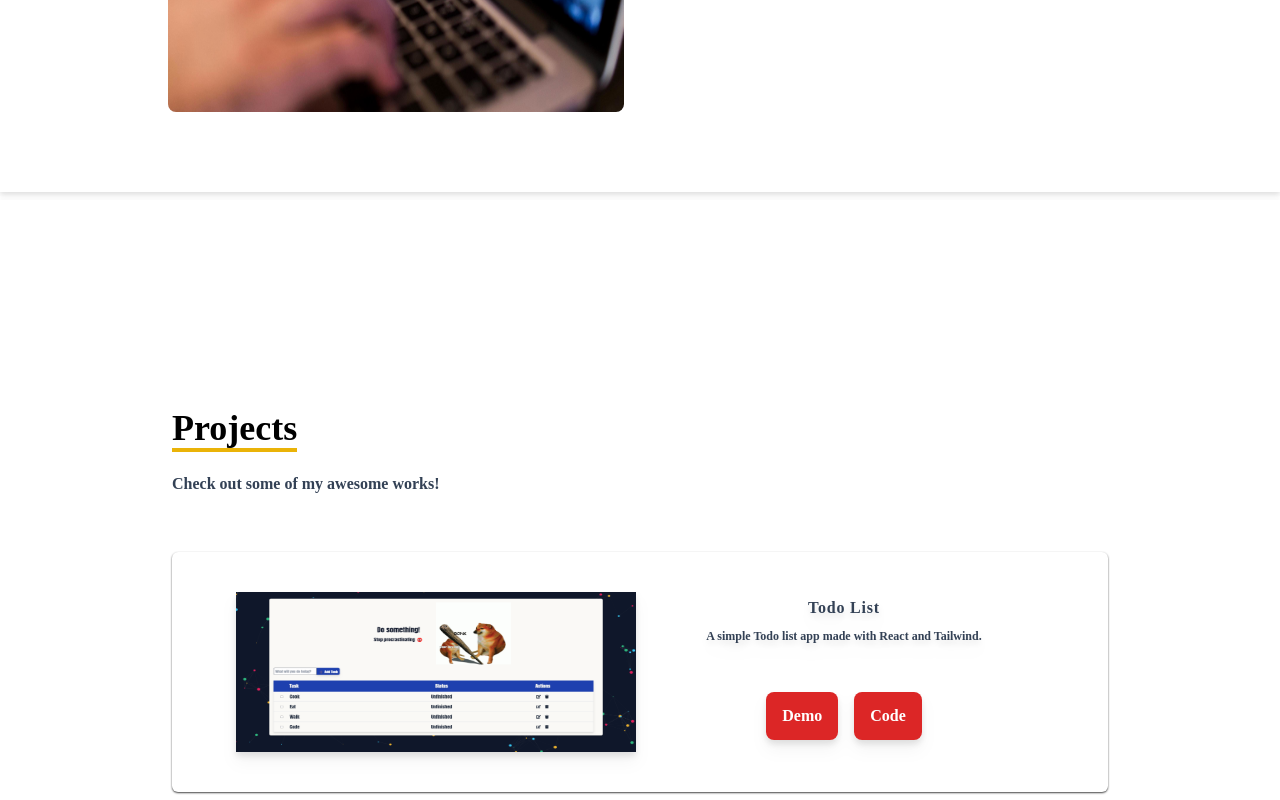
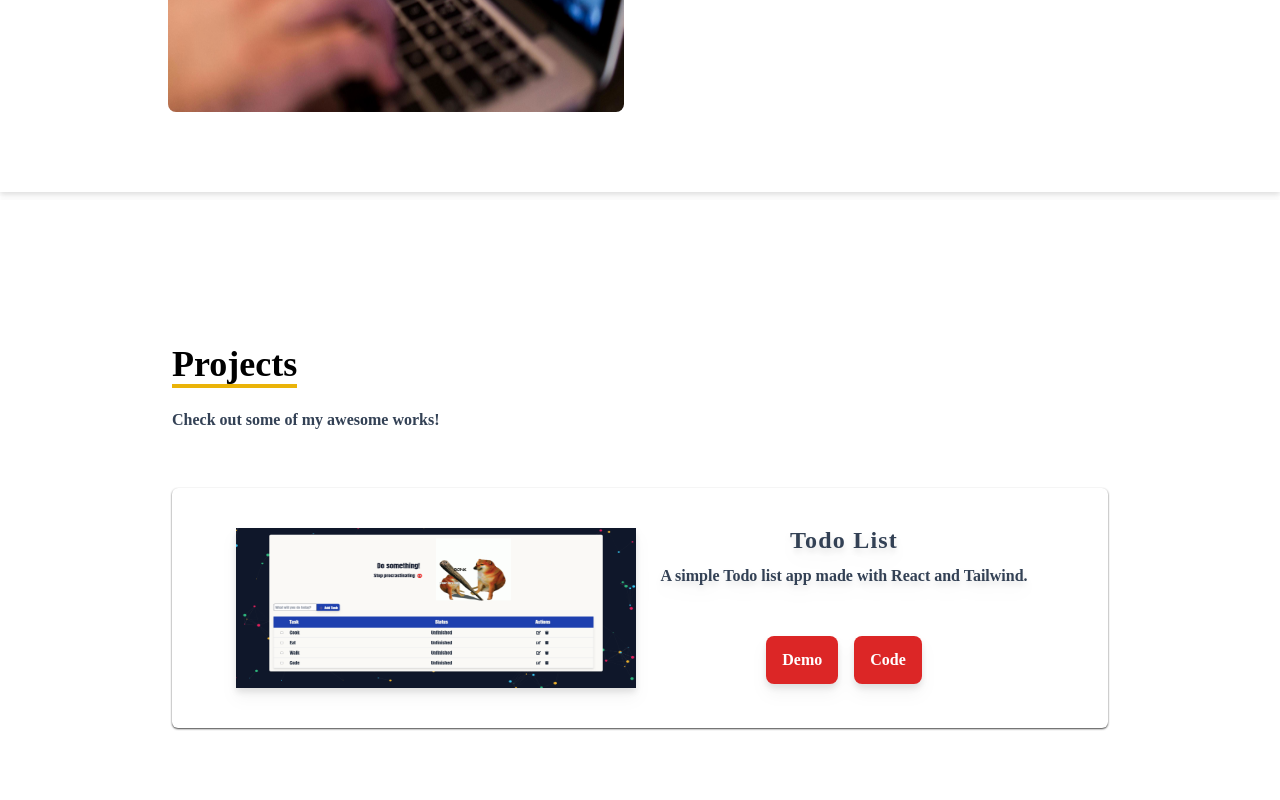
Before and after one commit to yanzpdev/my-portfolio-website, a React (Create React App) app: page / in a window 1280 px wide. Shown: the part 1220-2020 px from the top of the page. Built offline with nearby package versions, Linux system fonts and the light colour scheme.

Commit message:
Update Projects.jsx

```diff
--- a/src/components/Projects.jsx
+++ b/src/components/Projects.jsx
@@ -4,8 +4,8 @@ import todo from '../assets/todo.png';
 
 const Projects = () => {
   return (
-    <div name='projects' className='w-full h-full bg-white drop-shadow-md lg:mt-2 md:mt-2 md1:mt-2 sm:mt-1 xs1:mt-1 lg:pb-0 md1:pb-0 md:pb-0 sm:pb-0 xs:pb-32 xs1:pb-32 xxs:pb-32'>
-        <div className='max-w-[62.5rem] mx-auto px-8 flex flex-col justify-center w-full h-screen'>
+    <div name='projects' className='w-full h-screen bg-white drop-shadow-md lg:mt-2 md:mt-2 md1:mt-2 sm:mt-1 xs1:mt-1 lg:pb-0 md1:pb-0 md:pb-0 sm:pb-0 xs:pb-32 xs1:pb-32 xxs:pb-32'>
+        <div className='max-w-[62.5rem] mx-auto lg:-mt-16 md:-mt-16 px-8 flex flex-col justify-center w-full h-screen'>
             <div className='pb-8'>
                 <p className='text-4xl font-bold inline border-b-4 border-yellow-500'>Projects</p>
                 <p className='py-6 text-slate-700 font-bold'>Check out some of my awesome works!</p>
@@ -17,10 +17,10 @@ const Projects = () => {
                         <div className='lg:grid lg:grid-cols-2 md:grid md:grid-cols-2 sm:grid sm:grid-cols-2 xs:flex xs:flex-col xs:items-center lg:gap-2 md:gap-2 sm:gap-2 xs:gap-0 xs1:gap-0 items-center justify-center p-5'>
                         <img className="py-5 lg:w-[25rem] md:w-[25rem] md1:w-[25rem] sm:w-[12.5rem] sm:h-[12.5rem] xs1:w-[9.5rem] xs1:h-[9.5rem] xs:w-[9.5rem] xs:h-[9.5rem] xxs:w-[9.5rem] xxs:h-[9.5rem]" src={todo} alt="Aesthetic image"></img>
                             <div className=''>
-                                <span className='text-1xl font-bold tracking-wider'>
+                                <span className='lg:text-2xl md1:text-2xl md:text-2xl font-bold tracking-wider'>
                                     Todo List
                                 </span>
-                                <div className='p-2 text-xs'>
+                                <div className='p-2 lg:text-base md1:text-base md:text-base'>
                                     A simple Todo list app made with React and Tailwind.
                                 </div>
                                 {/* Hover options */}
```
